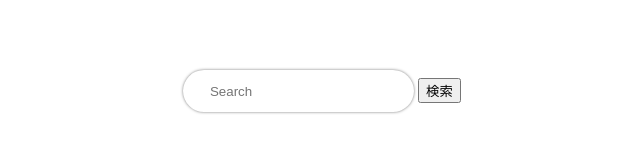
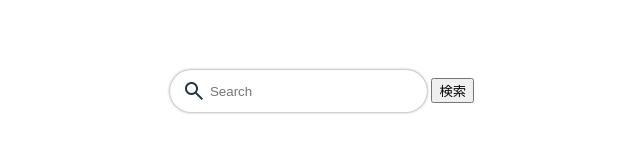
Before and after one commit to hirokiwa/topaz-search, a website built with Vite: page index.html in a window 1280 px wide. Shown: the part 317-470 px from the top of the page, without its empty margins (318-958 px from the left). Built offline with nearby package versions, Linux system fonts and the light colour scheme.

Commit message:
Add icon into serch box

```diff
--- a/index.html
+++ b/index.html
@@ -6,9 +6,13 @@
     <meta name="viewport" content="width=device-width, initial-scale=1.0" />
     <link rel="stylesheet" href="./src/style.css">
     <title>Vite + TS</title>
+    <link rel="stylesheet" href="https://fonts.googleapis.com/css2?family=Material+Symbols+Outlined:opsz,wght,FILL,GRAD@20,400,0,0" />
   </head>
   <body>
     <form id="searchForm" onsubmit="return false;" class="searchForm">
+      <span class="material-symbols-outlined">
+        search
+      </span>
       <input type="text" id="searchWord" placeholder="Search" title="検索ワード" class="searchInput">
       <input type="button" value="検索" id="checkButton">
     </form>
--- a/src/style.css
+++ b/src/style.css
@@ -14,12 +14,19 @@
 }
 
 .searchInput {
-  padding: 1em 2em;
+  padding: 1em 3em;
   border: none;
   border-radius: 50vmin;
   box-shadow: 0px 0px 3px #787878;
 }
 .searchForm {
+  position:relative;
+}
+
+.material-symbols-outlined {
+  position:absolute;
+  top: 50%;
+  transform:translateY(-50%) translateX(50%);
 }
 
 a {
```
